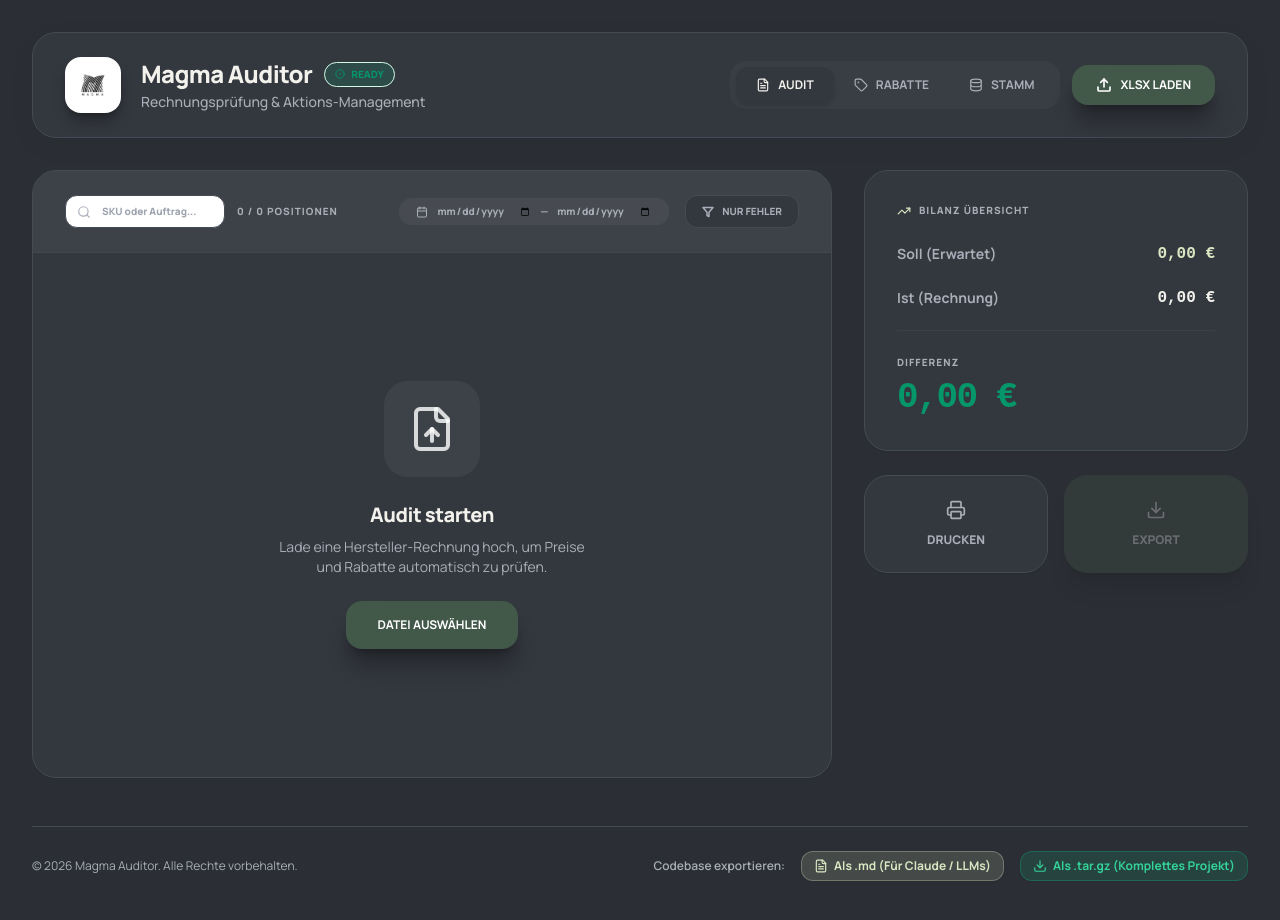
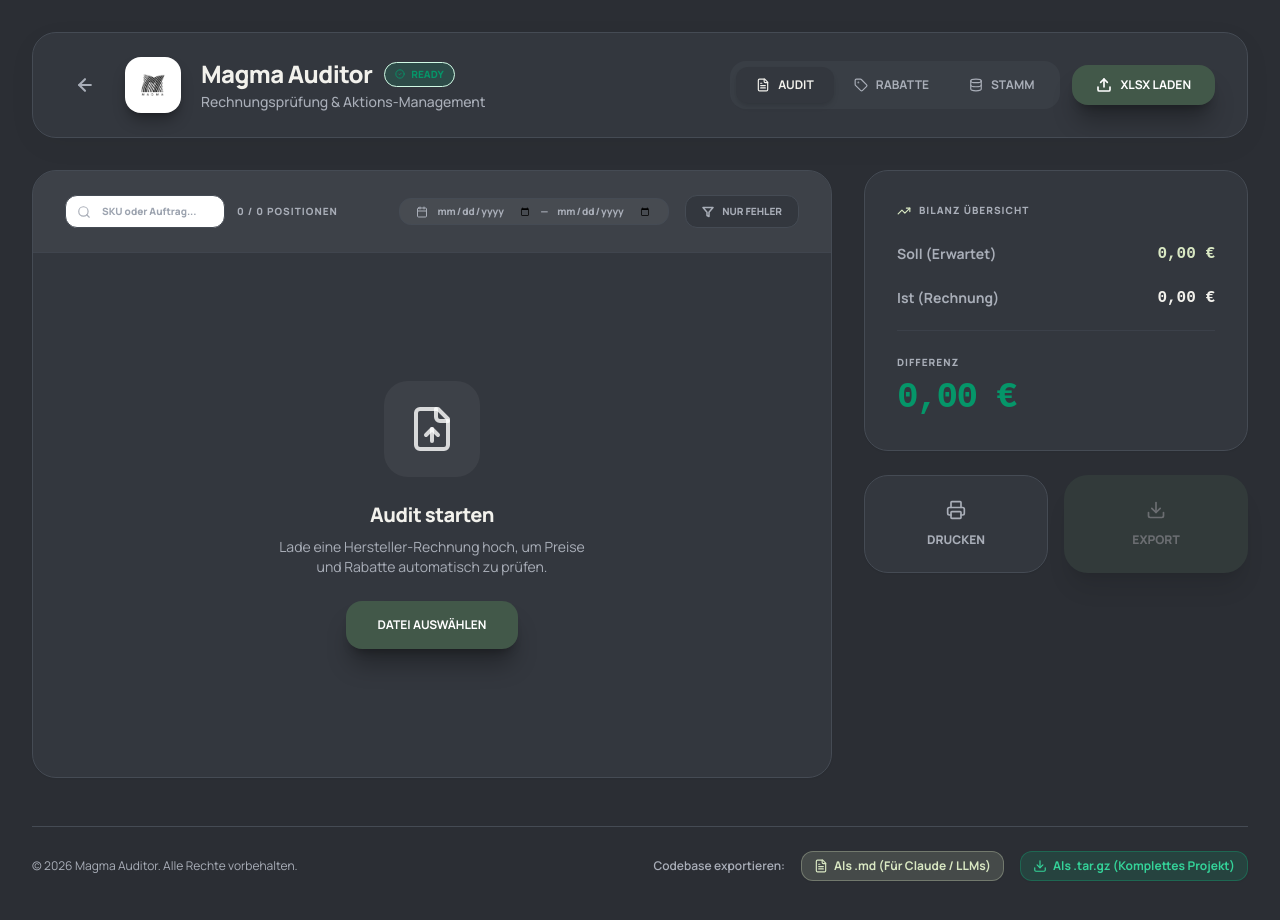
Before and after one commit to FGusia/mokebo_invoice, a Next.js app: page /magma/invoice-audit in a window 1280 px wide. Shown: the top 920 px of the page. Built offline with nearby package versions, Linux system fonts and the light colour scheme.

Commit message:
Zurück-Button zur Übersicht im Magma Auditor Header

```diff
--- a/components/magma/MagmaAuditor.tsx
+++ b/components/magma/MagmaAuditor.tsx
@@ -7,6 +7,7 @@
 
 import React, { useState, useMemo, useRef, useEffect, useCallback } from 'react';
 import * as XLSX from 'xlsx';
+import Link from 'next/link';
 import {
   Upload,
   Trash2,
@@ -28,7 +29,8 @@
   FileText,
   Database,
   Search,
-  Download
+  Download,
+  ArrowLeft
 } from 'lucide-react';
 import { motion, AnimatePresence } from 'motion/react';
 import { MagmaMark } from './MagmaLogo';
@@ -722,6 +724,13 @@
         {/* ── HEADER ── */}
         <header className="no-print mb-8 flex flex-col sm:flex-row sm:items-center justify-between gap-6 bg-mokebo-surface border border-mokebo-border rounded-3xl px-8 py-6 shadow-[0_8px_30px_rgb(0,0,0,0.04)] backdrop-blur-sm">
           <div className="flex items-center gap-5">
+            <Link
+              href="/"
+              className="w-10 h-10 rounded-xl flex items-center justify-center text-mokebo-muted hover:text-mokebo-fg hover:bg-white/5 transition-all shrink-0"
+              aria-label="Zur Übersicht"
+            >
+              <ArrowLeft size={20} strokeWidth={2.5} />
+            </Link>
             <MagmaMark size={56} className="shadow-lg shadow-black/30" />
             <div>
               <div className="flex items-center gap-3">
```
